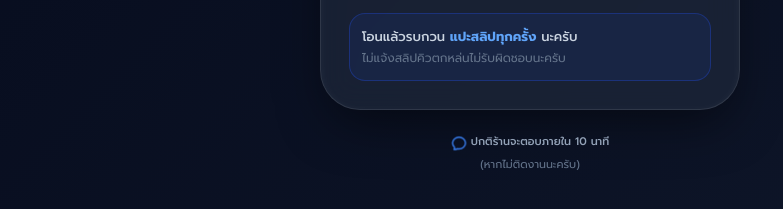
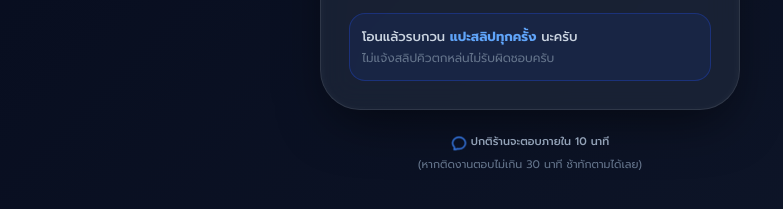
Before and after one commit to Kaizen-cheer/9999, a plain HTML site: page index.html in a window 1280 px wide. Shown: the part 1123-1332 px from the top of the page, without its empty margins (110-893 px from the left). Drawn offline with nearby package versions, Linux system fonts and the light colour scheme.

Commit message:
Update index.html

```diff
--- a/index.html
+++ b/index.html
@@ -241,7 +241,7 @@
                     <div class="bg-darkblue-900/20 border border-darkblue-800/50 rounded-2xl p-3 flex items-start gap-3 text-left">
                         <div class="text-[13px] leading-relaxed text-slate-300 font-medium">
                             โอนแล้วรบกวน <span class="text-darkblue-400 font-bold">แปะสลิปทุกครั้ง</span> นะครับ<br>
-                            <span class="text-slate-500 text-[12px] font-normal">ไม่แจ้งสลิปคิวตกหล่นไม่รับผิดชอบนะครับ</span>
+                            <span class="text-slate-500 text-[12px] font-normal">ไม่แจ้งสลิปคิวตกหล่นไม่รับผิดชอบครับ</span>
                         </div>
                     </div>
 
@@ -255,7 +255,7 @@
                 <svg xmlns="http://www.w3.org/2000/svg" fill="none" viewBox="0 0 24 24" stroke-width="2" stroke="currentColor" class="w-4 h-4 text-darkblue-500 anim-pulse"><path stroke-linecap="round" stroke-linejoin="round" d="M12 20.25c4.97 0 9-3.694 9-8.25s-4.03-8.25-9-8.25S3 7.444 3 12c0 2.104.859 4.023 2.273 5.48.432.447.74 1.04.586 1.641a4.483 4.483 0 01-.923 1.785A5.969 5.969 0 006 21c1.282 0 2.47-.402 3.445-1.087.81.22 1.668.337 2.555.337z" /></svg>
                 ปกติร้านจะตอบภายใน 10 นาที
             </div>
-            (หากไม่ติดงานนะครับ)
+            (หากติดงานตอบไม่เกิน 30 นาที ช้าทักตามได้เลย)
         </div>
 
     </div>
```
